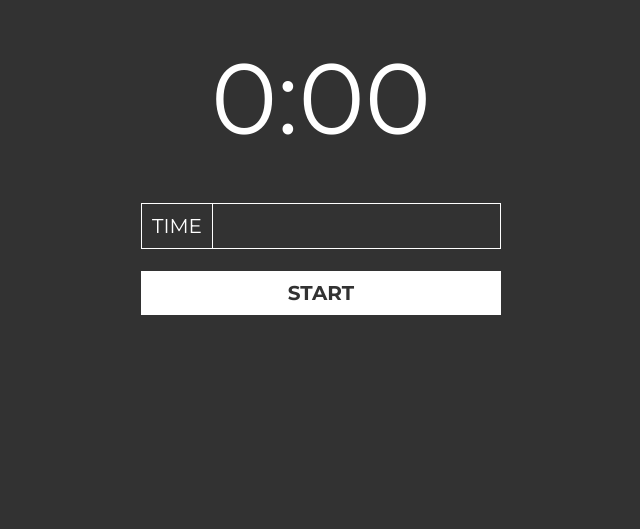
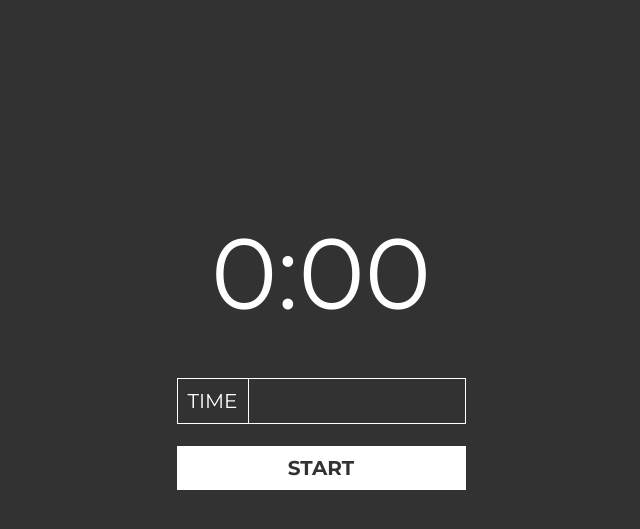
Before and after one commit to Joewebsta/js-timer, a website: page app/index.html in a window 1280 px wide. Shown: the part 71-600 px from the top of the page, without its empty margins (319-959 px from the left). Drawn offline with nearby package versions, Linux system fonts and the light colour scheme; files that its build step writes are made by us from their sources.

Commit message:
centers timer in window

```diff
--- a/app/scripts/main.js
+++ b/app/scripts/main.js
@@ -4,6 +4,10 @@ $(document).ready(function(){
       timerForm = document.getElementsByClassName("js-timer-form")[0],
       output = document.getElementsByClassName("js-timer-output")[0];
 
+  function centerVertically () {
+    timer.setAttribute("style", "top:" + (window.innerHeight - timer.clientHeight)/2 + "px; "
+      + "left:" + (window.innerWidth - timer.clientWidth)/2 + "px;");
+  }
 
   function processForm (timerForm) {
     var timerFormValue = document.getElementById("time").value;
@@ -53,6 +57,8 @@ $(document).ready(function(){
     output.innerText = "Timer Complete!";
   }
 
+  centerVertically();
+  window.addEventListener("resize", centerVertically, false);
 
   timerForm.addEventListener("submit", function(e) {
     e.preventDefault();
--- a/app/styles/main.scss
+++ b/app/styles/main.scss
@@ -14,8 +14,9 @@ label, input{ font-size: 20px; }
 
 .timer {
   max-width: 400px;
-  margin: 0 auto;
+  /*margin: 0 auto;*/
   padding: 0 20px;
+  position: absolute;
 }
 
 .timer-upper {
```
